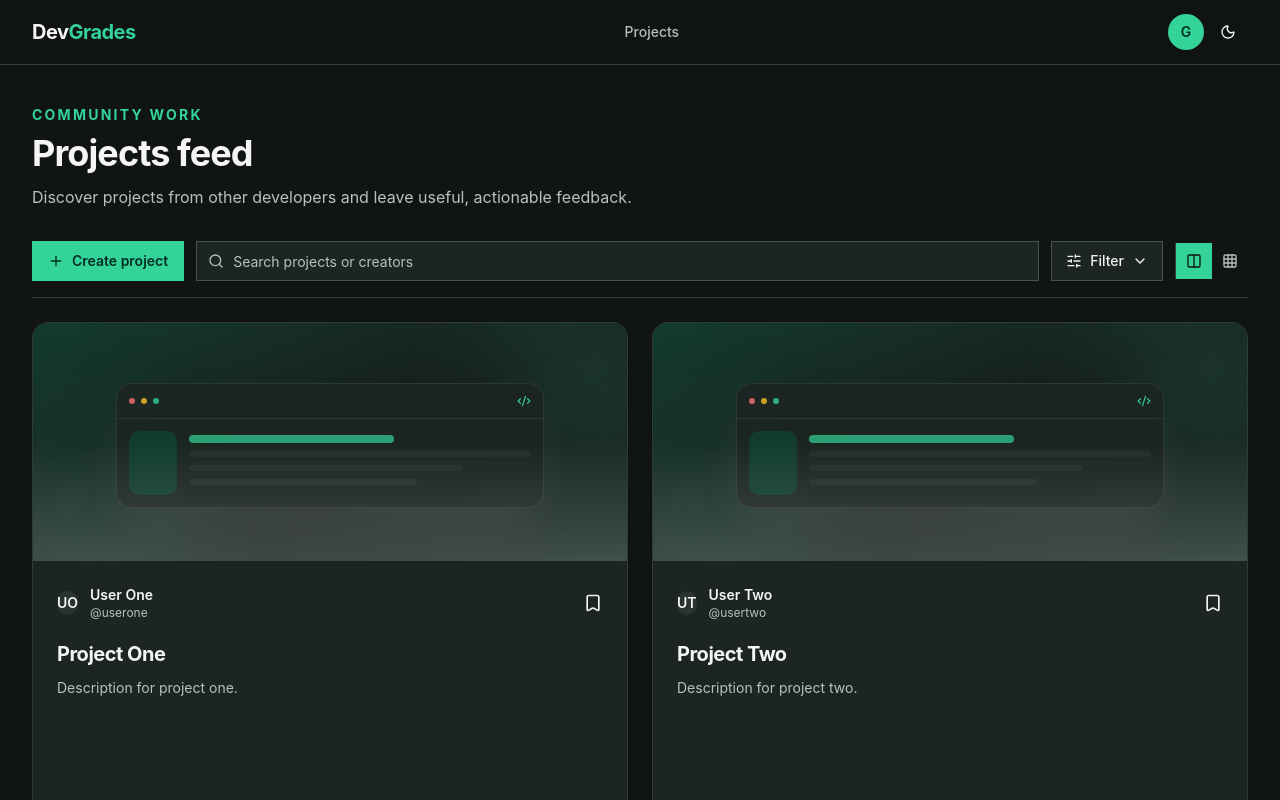
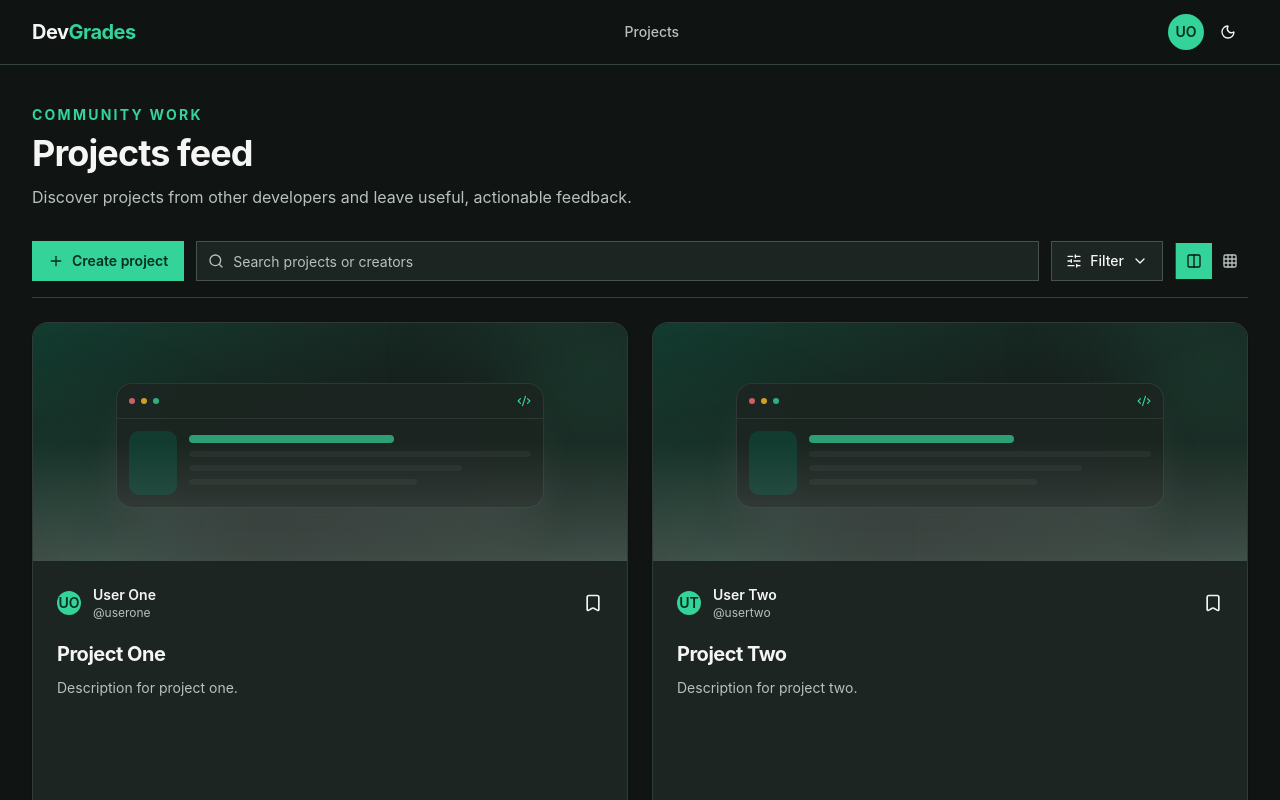
Before and after one commit to TomerP750/DevGrades, a React (Vite) app in the folder frontend/: page /feed in a window 1280 px wide. Shown: the top 800 px of the page. Built offline with nearby package versions, Linux system fonts and the light colour scheme.

Commit message:
badge ui fix

```diff
--- a/frontend/src/features/projects/pages/FeedNavbar.tsx
+++ b/frontend/src/features/projects/pages/FeedNavbar.tsx
@@ -16,9 +16,6 @@ interface FeedNavbarProps {
 export function FeedNavbar({ user }: FeedNavbarProps) {
 
     const { theme, setTheme } = useTheme();
-
-    const initials =
-        `${user.firstName.charAt(0)}${user.lastName.charAt(0)}`.toUpperCase();
 
     return (
         <nav
@@ -49,12 +46,10 @@ export function FeedNavbar({ user }: FeedNavbarProps) {
                         className="rounded-full transition-opacity hover:opacity-85 focus-visible:outline-none focus-visible:ring-2 focus-visible:ring-ring focus-visible:ring-offset-2 focus-visible:ring-offset-background"
                     >
                         <Badge
-                            variant="primary"
+                            user={user}
                             size="md"
                             className="size-9 px-0"
-                        >
-                            {initials}
-                        </Badge>
+                        />
                     </Link>
 
                     <Button
--- a/frontend/src/shared/ui/Badge.tsx
+++ b/frontend/src/shared/ui/Badge.tsx
@@ -2,40 +2,29 @@ import type { HTMLAttributes } from "react";
 import type { UserDto } from "../models/UserDto";
 import { getInitials } from "../utils/getInitials";
 
-type BadgeVariant = "primary" | "secondary" | "outline" | "success";
 type BadgeSize = "sm" | "md" | "lg";
 
 interface BadgeProps extends HTMLAttributes<HTMLSpanElement> {
     user: UserDto;
-    variant?: BadgeVariant;
     size?: BadgeSize;
 }
 
-const variantStyles: Record<BadgeVariant, string> = {
-    primary: "bg-primary text-primary-foreground",
-    secondary: "bg-secondary text-secondary-foreground",
-    outline: "border border-border bg-transparent text-foreground",
-    success: "bg-accent text-accent-foreground",
-};
-
 const sizeStyles: Record<BadgeSize, string> = {
-    sm: "min-h-6 text-xs",
-    md: "min-h-8 text-sm",
-    lg: "min-h-10 text-base",
+    sm: "size-6 text-xs",
+    md: "size-8 text-sm",
+    lg: "size-10 text-base",
 };
 
 export function Badge({
-    variant = "secondary",
     size = "sm",
     className = "",
     user,
     ...props
 }: BadgeProps) {
-
     if (!user) {
         return (
             <span
-                className={`inline-flex items-center justify-center rounded-full font-semibold ${variantStyles[variant]} ${sizeStyles[size]} ${className}`}
+                className={`inline-flex shrink-0 items-center justify-center overflow-hidden rounded-full bg-primary font-semibold text-primary-foreground ${sizeStyles[size]} ${className}`}
                 {...props}
             >
                 <span className="text-sm font-semibold">G</span>
@@ -49,14 +38,14 @@ export function Badge({
     return (
 
         <span
-            className={`inline-flex items-center justify-center rounded-full font-semibold ${variantStyles[variant]} ${sizeStyles[size]} ${className}`}
+            className={`inline-flex shrink-0 items-center justify-center overflow-hidden rounded-full bg-primary font-semibold text-primary-foreground ${sizeStyles[size]} ${className}`}
             {...props}
         >
             {avatarUrl
                 ?
                 <img src={avatarUrl}
                     alt="avatar"
-                    className="size-4 rounded-full"
+                    className="size-full rounded-full object-cover"
                 />
                 :
                 <span className="text-sm font-semibold">
```
